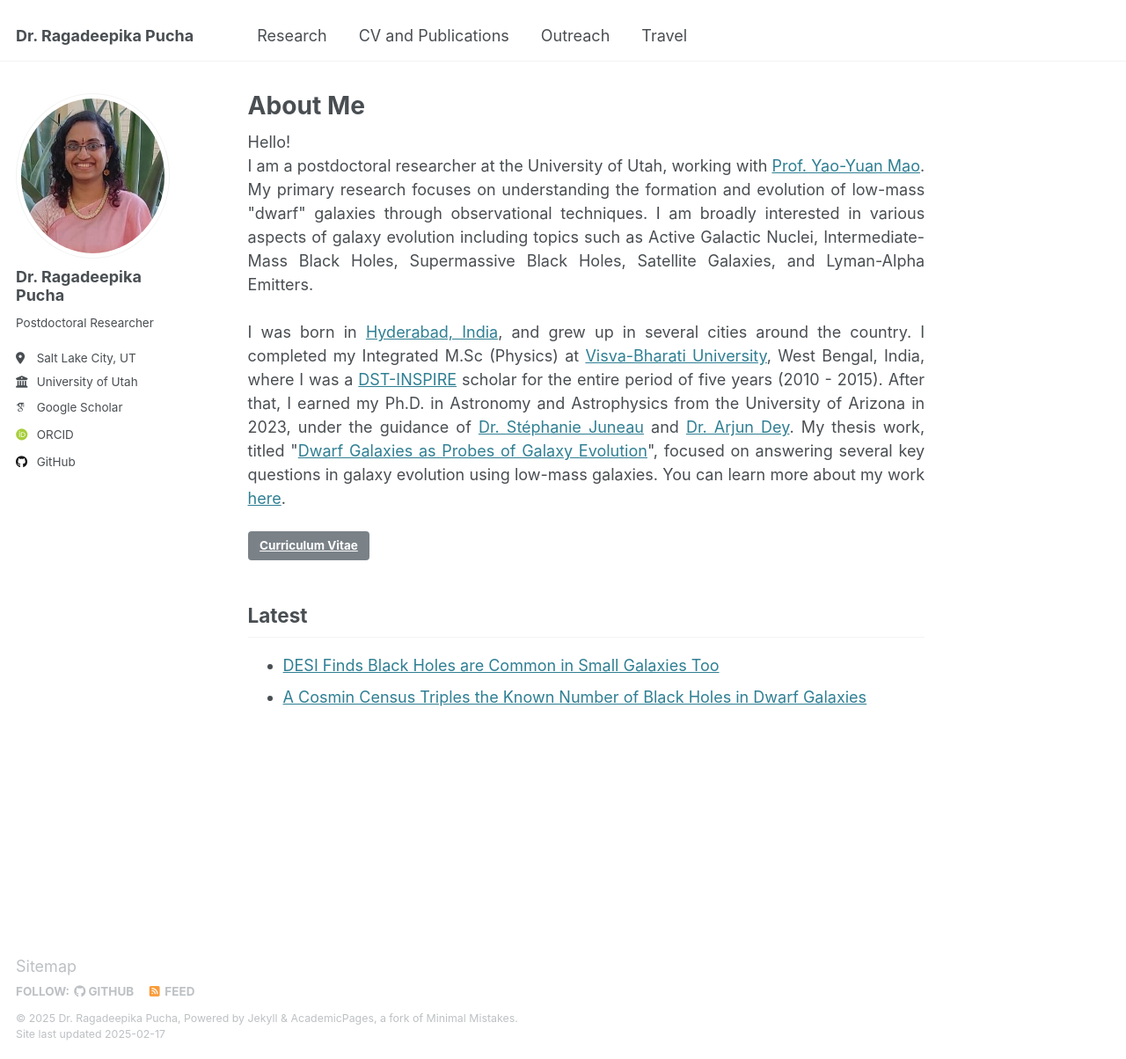
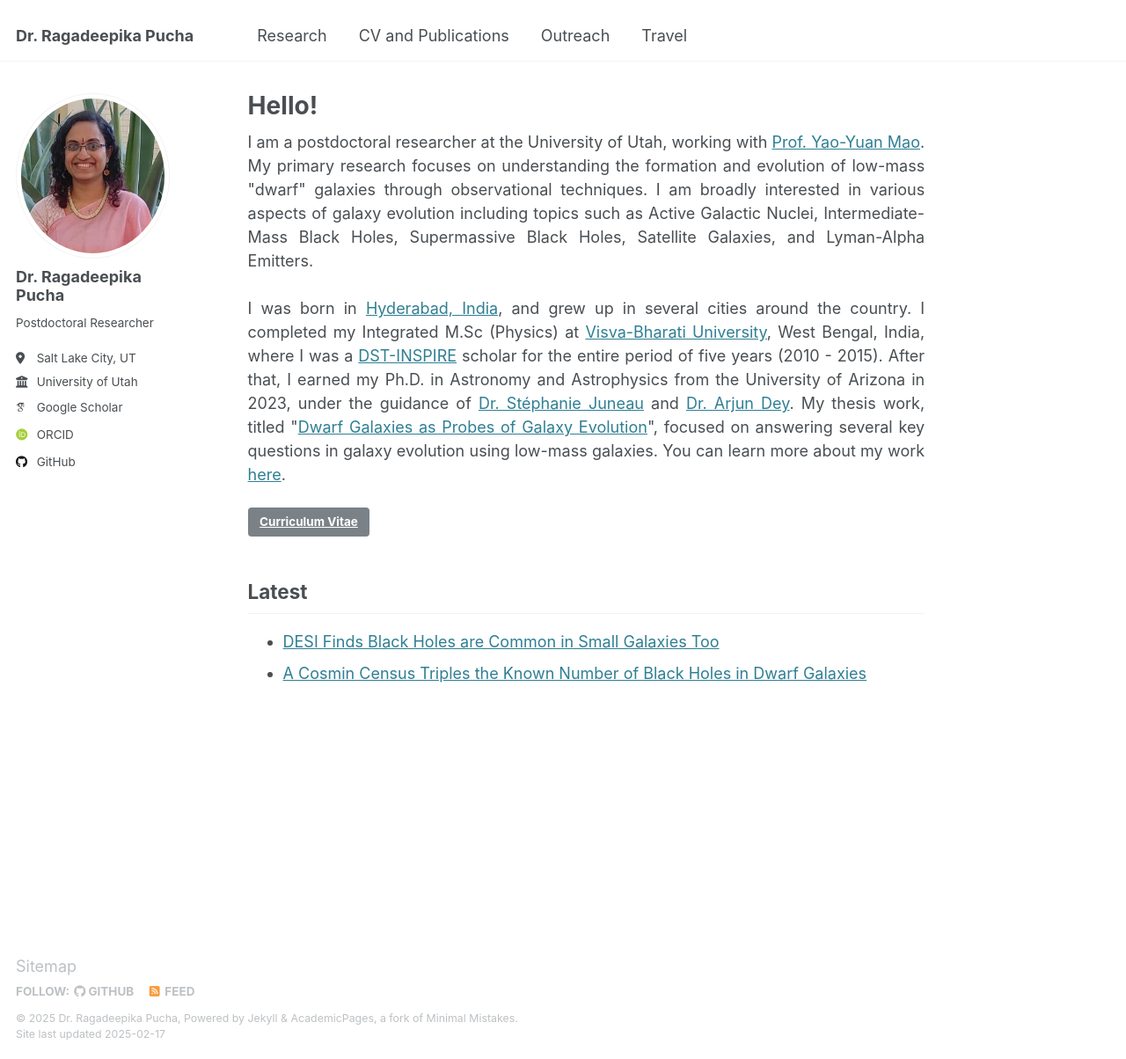
Before and after one commit to Ragadeepika-Pucha/Ragadeepika-Pucha.github.io, a Jekyll site: the page built from _pages/about.md, in a window 1280 px wide and 1204 px high. Shown: the whole window at 88% size. Built offline with Jekyll 4.4.1, drawn with Linux system fonts in a browser that asks for light colours; some web fonts are replaced.

Commit message:
changed the page title to "Hello"

```diff
--- a/_pages/about.md
+++ b/_pages/about.md
@@ -1,13 +1,12 @@
 ---
 permalink: /
-title: "About Me"
+title: "Hello!"
 author_profile: true
 redirect_from:
   - /about/
   - /about.html
 ---
 <p style='text-align: justify;'>
-Hello! <br/>
 I am a postdoctoral researcher at the University of Utah, working with <a href="https://yymao.github.io/">Prof. Yao-Yuan Mao</a>. My primary research focuses on understanding the formation and evolution of low-mass "dwarf" galaxies through observational techniques. I am broadly interested in various aspects of galaxy evolution including topics such as Active Galactic Nuclei, Intermediate-Mass Black Holes, Supermassive Black Holes, Satellite Galaxies, and Lyman-Alpha Emitters. <br/><br/>
 
 I was born in <a href="https://en.wikipedia.org/wiki/Hyderabad">Hyderabad, India</a>, and grew up in several cities around the country. I completed my Integrated M.Sc (Physics) at <a href="https://www.visvabharati.ac.in/index.html">Visva-Bharati University</a>, West Bengal, India, where I was a <a href="https://online-inspire.gov.in/">DST-INSPIRE</a> scholar for the entire period of five years (2010 - 2015). After that, I earned my Ph.D. in Astronomy and Astrophysics from the University of Arizona in 2023, under the guidance of <a href="https://stephjuneau.github.io/">Dr. Stéphanie Juneau</a> and <a href="https://arjundeyastro.wordpress.com/">Dr. Arjun Dey</a>. My thesis work, titled "<a href="https://repository.arizona.edu/handle/10150/669820">Dwarf Galaxies as Probes of Galaxy Evolution</a>", focused on answering several key questions in galaxy evolution using low-mass galaxies. You can learn more about my work <a href="http://ragadeepika-pucha.github.io/research/">here</a>.
```
